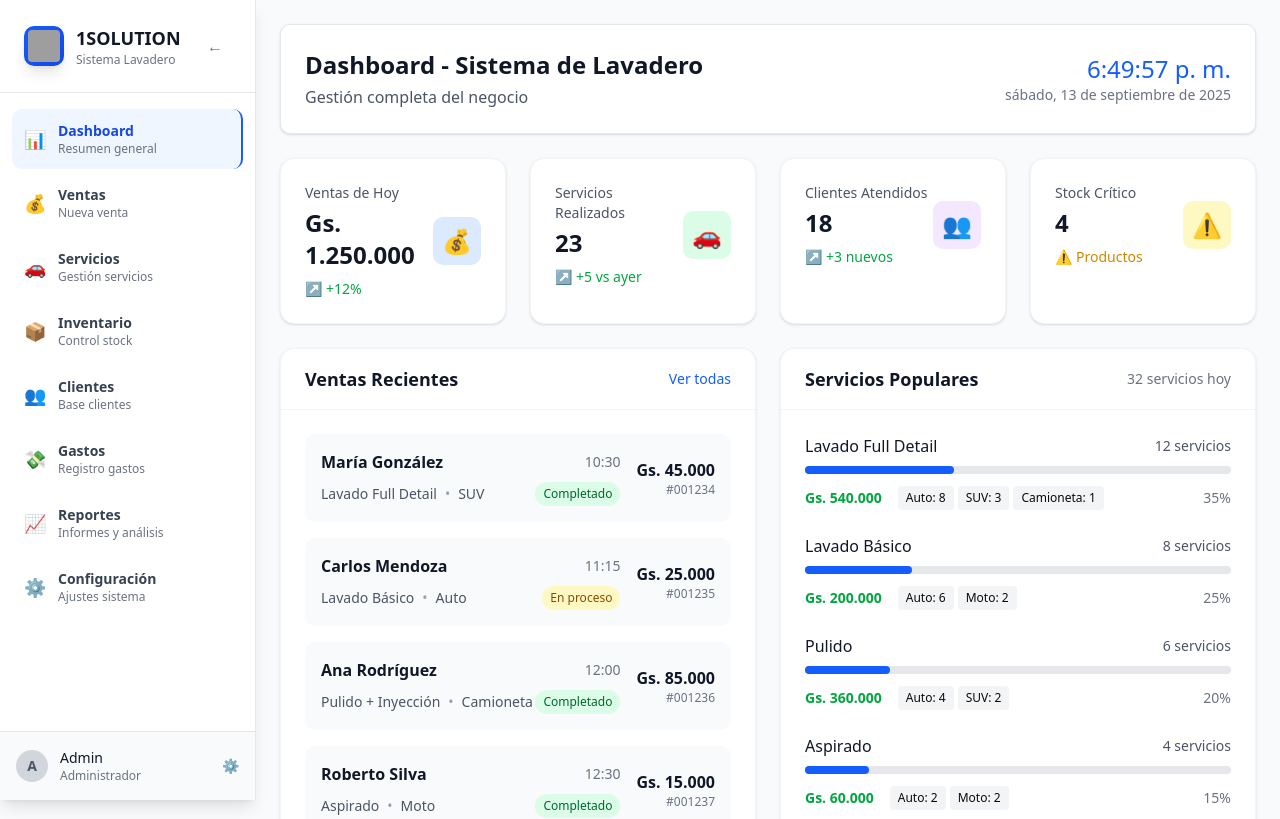
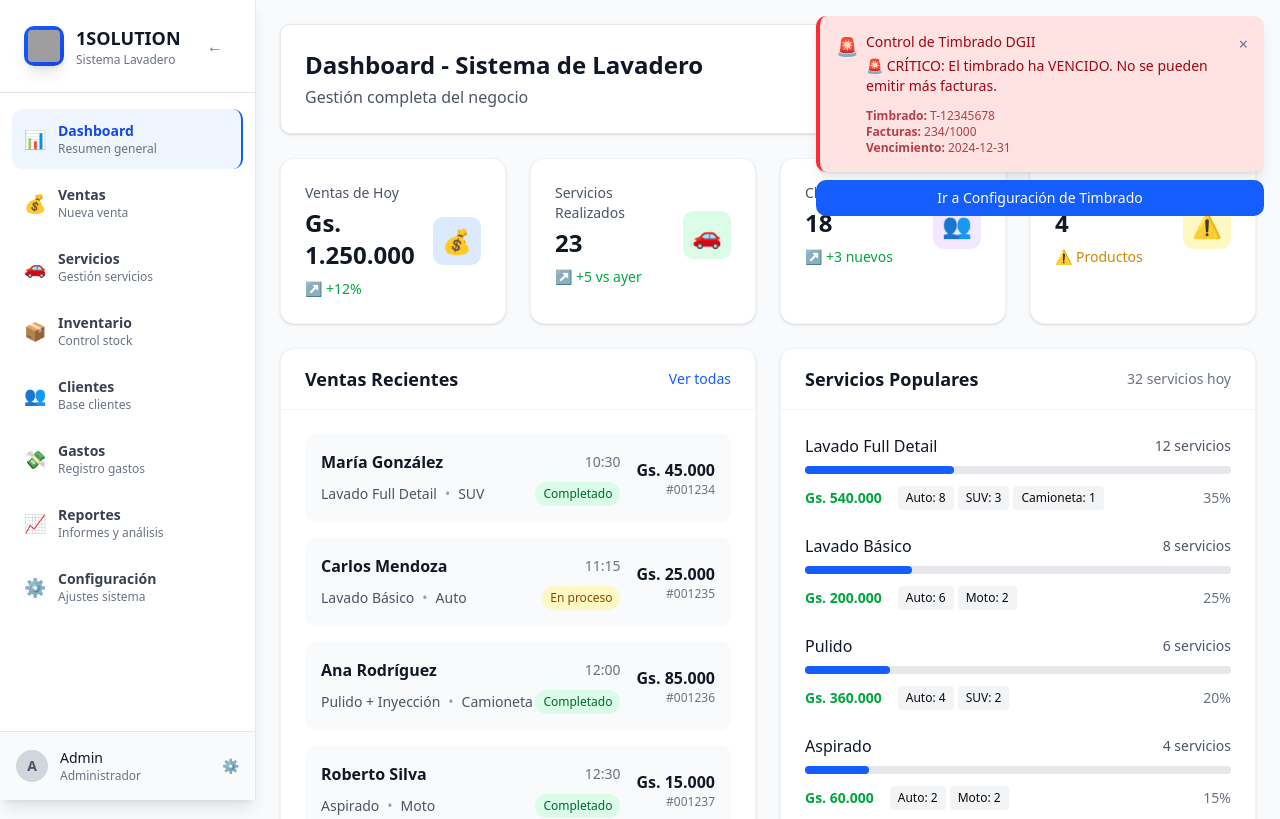
Before and after one commit to blackboxai-deploy/vibe-1757789385745, a Next.js app: page / in a window 1280 px wide. Shown: the top 819 px of the page. Built offline with nearby package versions, Linux system fonts and the light colour scheme; grey boxes are pictures that could not be loaded.

Commit message:
Add src/components/TimbradoAlerts.tsx

```diff
--- /dev/null
+++ b/src/components/TimbradoAlerts.tsx
@@ -0,0 +1,209 @@
+"use client"
+
+import React, { useState, useEffect } from 'react'
+
+interface TimbradoConfig {
+  numero: string
+  fechaInicio: string
+  fechaVencimiento: string
+  cantidadMaxima: number
+  cantidadUtilizada: number
+  activo: boolean
+}
+
+const timbradoConfig: TimbradoConfig = {
+  numero: 'T-12345678',
+  fechaInicio: '2024-01-01',
+  fechaVencimiento: '2024-12-31',
+  cantidadMaxima: 1000,
+  cantidadUtilizada: 234,
+  activo: true
+}
+
+export function TimbradoAlerts() {
+  const [showAlerts, setShowAlerts] = useState(false)
+  const [alerts, setAlerts] = useState<string[]>([])
+
+  useEffect(() => {
+    checkTimbradoStatus()
+  }, [])
+
+  const checkTimbradoStatus = () => {
+    const currentDate = new Date()
+    const vencimientoDate = new Date(timbradoConfig.fechaVencimiento)
+    const diasParaVencimiento = Math.ceil((vencimientoDate.getTime() - currentDate.getTime()) / (1000 * 60 * 60 * 24))
+
+    const cantidadRestante = timbradoConfig.cantidadMaxima - timbradoConfig.cantidadUtilizada
+    const porcentajeUtilizado = (timbradoConfig.cantidadUtilizada / timbradoConfig.cantidadMaxima) * 100
+
+    const newAlerts: string[] = []
+
+    // Alert por fecha de vencimiento
+    if (diasParaVencimiento <= 0) {
+      newAlerts.push('🚨 CRÍTICO: El timbrado ha VENCIDO. No se pueden emitir más facturas.')
+    } else if (diasParaVencimiento <= 10) {
+      newAlerts.push(`⚠️ URGENTE: El timbrado vence en ${diasParaVencimiento} días (${timbradoConfig.fechaVencimiento}).`)
+    } else if (diasParaVencimiento <= 30) {
+      newAlerts.push(`📅 AVISO: El timbrado vence en ${diasParaVencimiento} días. Considere renovarlo pronto.`)
+    }
+
+    // Alert por cantidad de facturas
+    if (cantidadRestante <= 0) {
+      newAlerts.push('🚨 CRÍTICO: Se han agotado todas las facturas del timbrado. Renueve inmediatamente.')
+    } else if (cantidadRestante <= 50) {
+      newAlerts.push(`⚠️ URGENTE: Solo quedan ${cantidadRestante} facturas disponibles del timbrado.`)
+    } else if (porcentajeUtilizado >= 80) {
+      newAlerts.push(`📊 AVISO: Se ha utilizado el ${porcentajeUtilizado.toFixed(1)}% del timbrado (${cantidadRestante} facturas restantes).`)
+    }
+
+    // Alert si el timbrado está inactivo
+    if (!timbradoConfig.activo) {
+      newAlerts.push('🔒 ERROR: El timbrado está INACTIVO. Active para poder facturar.')
+    }
+
+    setAlerts(newAlerts)
+    setShowAlerts(newAlerts.length > 0)
+  }
+
+  const dismissAlert = (index: number) => {
+    setAlerts(alerts.filter((_, i) => i !== index))
+    if (alerts.length === 1) {
+      setShowAlerts(false)
+    }
+  }
+
+  const getAlertStyle = (alert: string) => {
+    if (alert.includes('CRÍTICO') || alert.includes('ERROR')) {
+      return 'bg-red-100 border-red-500 text-red-800'
+    } else if (alert.includes('URGENTE')) {
+      return 'bg-orange-100 border-orange-500 text-orange-800'
+    } else {
+      return 'bg-yellow-100 border-yellow-500 text-yellow-800'
+    }
+  }
+
+  const getAlertIcon = (alert: string) => {
+    if (alert.includes('CRÍTICO') || alert.includes('ERROR')) {
+      return '🚨'
+    } else if (alert.includes('URGENTE')) {
+      return '⚠️'
+    } else {
+      return '📅'
+    }
+  }
+
+  if (!showAlerts) return null
+
+  return (
+    <div className="fixed top-4 right-4 z-50 max-w-md">
+      {alerts.map((alert, index) => (
+        <div
+          key={index}
+          className={`mb-2 p-4 border-l-4 rounded-lg shadow-lg ${getAlertStyle(alert)}`}
+        >
+          <div className="flex items-start justify-between">
+            <div className="flex items-start space-x-2">
+              <span className="text-lg">{getAlertIcon(alert)}</span>
+              <div className="flex-1">
+                <p className="text-sm font-medium">
+                  Control de Timbrado DGII
+                </p>
+                <p className="text-sm mt-1">{alert}</p>
+
+                {/* Información adicional del timbrado */}
+                <div className="mt-3 text-xs opacity-75">
+                  <p><strong>Timbrado:</strong> {timbradoConfig.numero}</p>
+                  <p><strong>Facturas:</strong> {timbradoConfig.cantidadUtilizada}/{timbradoConfig.cantidadMaxima}</p>
+                  <p><strong>Vencimiento:</strong> {timbradoConfig.fechaVencimiento}</p>
+                </div>
+              </div>
+            </div>
+            <button
+              onClick={() => dismissAlert(index)}
+              className="ml-2 text-gray-500 hover:text-gray-700"
+            >
+              ×
+            </button>
+          </div>
+        </div>
+      ))}
+
+      {/* Botón para ir a configuración */}
+      <div className="mt-2">
+        <button
+          onClick={() => {
+            window.location.href = '/configuracion'
+          }}
+          className="w-full bg-blue-600 hover:bg-blue-700 text-white text-sm font-medium py-2 px-4 rounded-lg transition-colors"
+        >
+          Ir a Configuración de Timbrado
+        </button>
+      </div>
+    </div>
+  )
+}
+
+// Componente para mostrar el estado actual del timbrado en el dashboard
+export function TimbradoStatus() {
+  const currentDate = new Date()
+  const vencimientoDate = new Date(timbradoConfig.fechaVencimiento)
+  const diasParaVencimiento = Math.ceil((vencimientoDate.getTime() - currentDate.getTime()) / (1000 * 60 * 60 * 24))
+
+  const cantidadRestante = timbradoConfig.cantidadMaxima - timbradoConfig.cantidadUtilizada
+  const porcentajeUtilizado = (timbradoConfig.cantidadUtilizada / timbradoConfig.cantidadMaxima) * 100
+
+  const getStatusColor = () => {
+    if (diasParaVencimiento <= 0 || cantidadRestante <= 0 || !timbradoConfig.activo) {
+      return 'bg-red-50 border-red-200 text-red-800'
+    } else if (diasParaVencimiento <= 10 || cantidadRestante <= 50) {
+      return 'bg-orange-50 border-orange-200 text-orange-800'
+    } else if (diasParaVencimiento <= 30 || porcentajeUtilizado >= 80) {
+      return 'bg-yellow-50 border-yellow-200 text-yellow-800'
+    } else {
+      return 'bg-green-50 border-green-200 text-green-800'
+    }
+  }
+
+  const getStatusIcon = () => {
+    if (diasParaVencimiento <= 0 || cantidadRestante <= 0 || !timbradoConfig.activo) {
+      return '🚨'
+    } else if (diasParaVencimiento <= 10 || cantidadRestante <= 50) {
+      return '⚠️'
+    } else if (diasParaVencimiento <= 30 || porcentajeUtilizado >= 80) {
+      return '📅'
+    } else {
+      return '✅'
+    }
+  }
+
+  return (
+    <div className={`p-4 rounded-lg border ${getStatusColor()}`}>
+      <div className="flex items-center space-x-2 mb-2">
+        <span className="text-lg">{getStatusIcon()}</span>
+        <h3 className="font-semibold">Estado Timbrado DGII</h3>
+      </div>
+
+      <div className="space-y-1 text-sm">
+        <p><strong>Número:</strong> {timbradoConfig.numero}</p>
+        <p><strong>Vence en:</strong> {diasParaVencimiento} días ({timbradoConfig.fechaVencimiento})</p>
+        <p>
+          <strong>Facturas:</strong> {timbradoConfig.cantidadUtilizada}/{timbradoConfig.cantidadMaxima}
+          <span className="ml-1">({cantidadRestante} restantes)</span>
+        </p>
+
+        {/* Barra de progreso */}
+        <div className="w-full bg-gray-200 rounded-full h-2 mt-2">
+          <div
+            className={`h-2 rounded-full transition-all duration-300 ${
+              porcentajeUtilizado >= 90 ? 'bg-red-500' :
+              porcentajeUtilizado >= 80 ? 'bg-orange-500' :
+              'bg-green-500'
+            }`}
+            style={{ width: `${porcentajeUtilizado}%` }}
+          ></div>
+        </div>
+        <p className="text-xs">{porcentajeUtilizado.toFixed(1)}% utilizado</p>
+      </div>
+    </div>
+  )
+}
```
